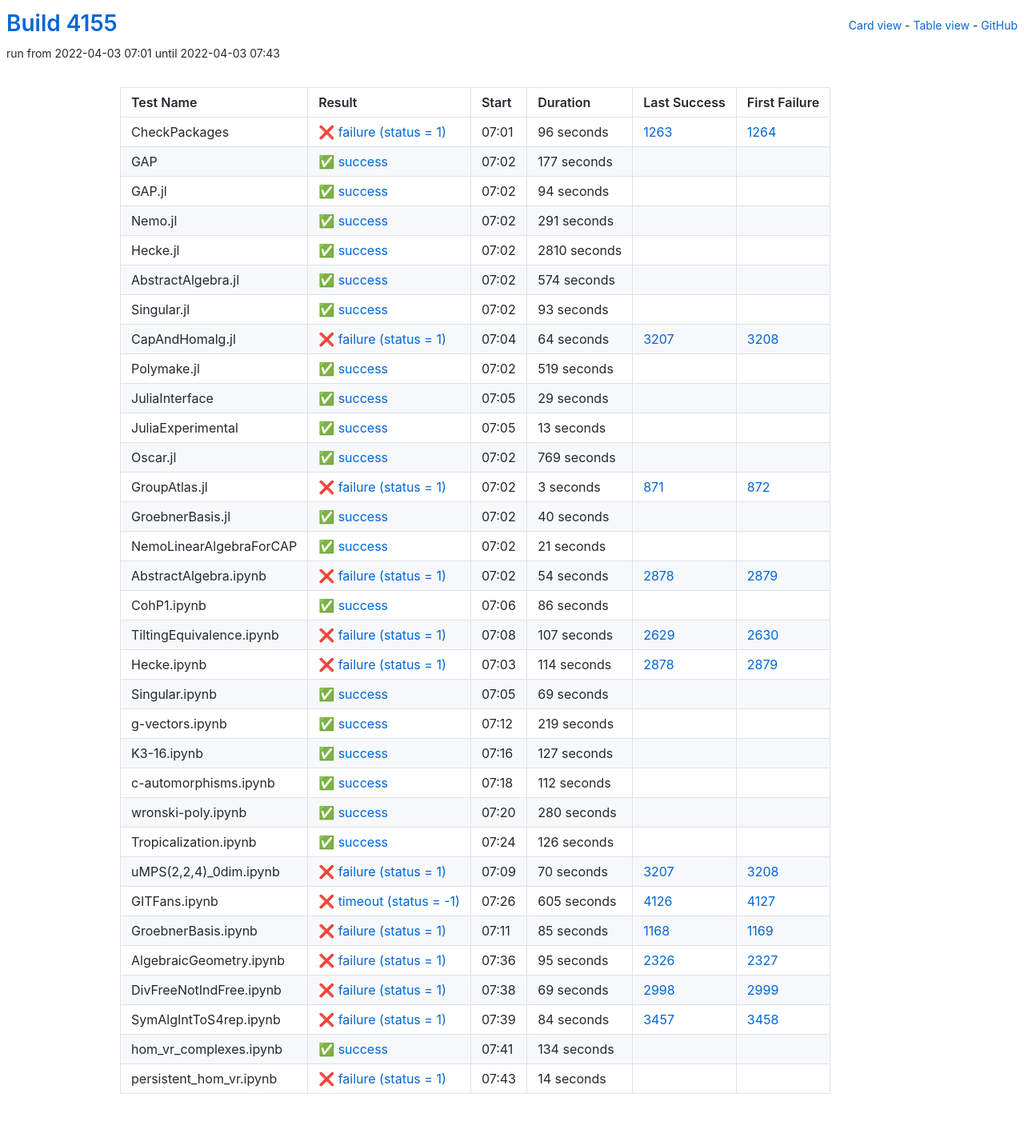
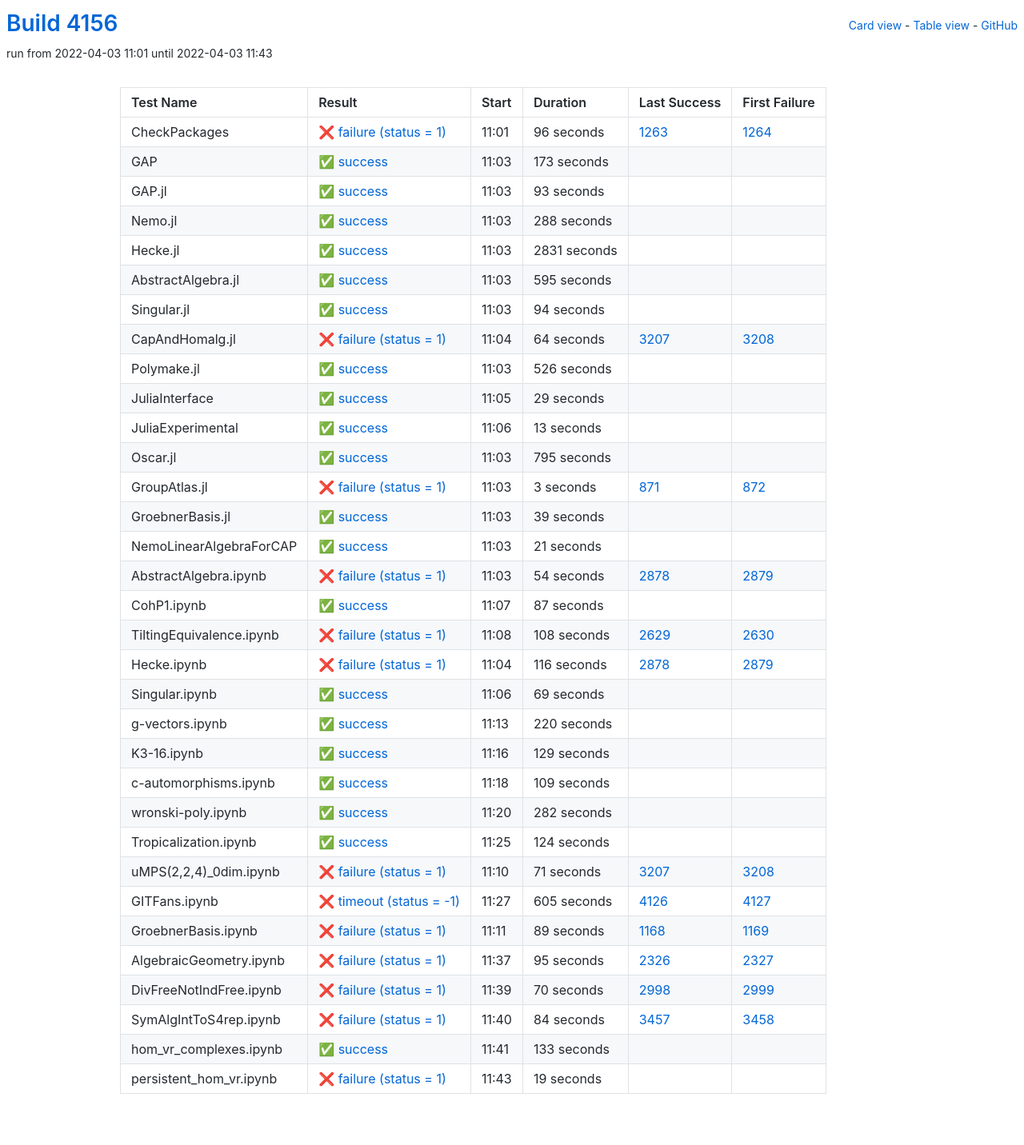
Before and after one commit to oscar-system/oscar-ci-status-stable, a Jekyll site: the page built from table.html, in a window 1280 px wide. Shown: the whole page at 80% size. Built offline with Jekyll 4.4.1, drawn with Linux system fonts in a browser that asks for light colours.

Commit message:
Build #4156

```diff
--- a/_data/ci.yml
+++ b/_data/ci.yml
@@ -1,6 +1,6 @@
 ---
-build: 4155
-build_url: https://oscarci.mathematik.uni-kl.de/job/oscar-stable/4155/
+build: 4156
+build_url: https://oscarci.mathematik.uni-kl.de/job/oscar-stable/4156/
 job: oscar-stable
 organization: oscar-system
 repo: oscar-ci-status-stable
@@ -8,8 +8,8 @@ repourl: https://github.com/oscar-system/oscar-ci-status-stable
 tests:
 - name: CheckPackages
   id: checkpackages
-  log: https://oscarci.mathematik.uni-kl.de/job/oscar-stable/4155/artifact/logs/build-4155/CheckPackages.log
-  start: 2022-04-03 07:01
+  log: https://oscarci.mathematik.uni-kl.de/job/oscar-stable/4156/artifact/logs/build-4156/CheckPackages.log
+  start: 2022-04-03 11:01
   success: false
   exitcode: 1
   status: failure
@@ -20,20 +20,68 @@ tests:
   first_failure_url: https://oscarci.mathematik.uni-kl.de/job/oscar-stable/1264/
 - name: GAP
   id: gap
-  log: https://oscarci.mathematik.uni-kl.de/job/oscar-stable/4155/artifact/logs/build-4155/GAP.log
-  start: 2022-04-03 07:02
+  log: https://oscarci.mathematik.uni-kl.de/job/oscar-stable/4156/artifact/logs/build-4156/GAP.log
+  start: 2022-04-03 11:03
   success: true
   exitcode: 0
   status: success
-  duration: 177
+  duration: 173
   last_success: false
   last_success_url:
   first_failure: false
   first_failure_url:
 - name: GAP.jl
   id: gap-jl
-  log: https://oscarci.mathematik.uni-kl.de/job/oscar-stable/4155/artifact/logs/build-4155/GAP.jl.log
-  start: 2022-04-03 07:02
+  log: https://oscarci.mathematik.uni-kl.de/job/oscar-stable/4156/artifact/logs/build-4156/GAP.jl.log
+  start: 2022-04-03 11:03
+  success: true
+  exitcode: 0
+  status: success
+  duration: 93
+  last_success: false
+  last_success_url:
+  first_failure: false
+  first_failure_url:
+- name: Nemo.jl
+  id: nemo-jl
+  log: https://oscarci.mathematik.uni-kl.de/job/oscar-stable/4156/artifact/logs/build-4156/Nemo.jl.log
+  start: 2022-04-03 11:03
+  success: true
+  exitcode: 0
+  status: success
+  duration: 288
+  last_success: false
+  last_success_url:
+  first_failure: false
+  first_failure_url:
+- name: Hecke.jl
+  id: hecke-jl
+  log: https://oscarci.mathematik.uni-kl.de/job/oscar-stable/4156/artifact/logs/build-4156/Hecke.jl.log
+  start: 2022-04-03 11:03
+  success: true
+  exitcode: 0
+  status: success
+  duration: 2831
+  last_success: false
+  last_success_url:
+  first_failure: false
+  first_failure_url:
+- name: AbstractAlgebra.jl
+  id: abstractalgebra-jl
+  log: https://oscarci.mathematik.uni-kl.de/job/oscar-stable/4156/artifact/logs/build-4156/AbstractAlgebra.jl.log
+  start: 2022-04-03 11:03
+  success: true
+  exitcode: 0
+  status: success
+  duration: 595
+  last_success: false
+  last_success_url:
+  first_failure: false
+  first_failure_url:
+- name: Singular.jl
+  id: singular-jl
+  log: https://oscarci.mathematik.uni-kl.de/job/oscar-stable/4156/artifact/logs/build-4156/Singular.jl.log
+  start: 2022-04-03 11:03
   success: true
   exitcode: 0
   status: success
@@ -42,58 +90,10 @@ tests:
   last_success_url:
   first_failure: false
   first_failure_url:
-- name: Nemo.jl
-  id: nemo-jl
-  log: https://oscarci.mathematik.uni-kl.de/job/oscar-stable/4155/artifact/logs/build-4155/Nemo.jl.log
-  start: 2022-04-03 07:02
-  success: true
-  exitcode: 0
-  status: success
-  duration: 291
-  last_success: false
-  last_success_url:
-  first_failure: false
-  first_failure_url:
-- name: Hecke.jl
-  id: hecke-jl
-  log: https://oscarci.mathematik.uni-kl.de/job/oscar-stable/4155/artifact/logs/build-4155/Hecke.jl.log
-  start: 2022-04-03 07:02
-  success: true
-  exitcode: 0
-  status: success
-  duration: 2810
-  last_success: false
-  last_success_url:
-  first_failure: false
-  first_failure_url:
-- name: AbstractAlgebra.jl
-  id: abstractalgebra-jl
-  log: https://oscarci.mathematik.uni-kl.de/job/oscar-stable/4155/artifact/logs/build-4155/AbstractAlgebra.jl.log
-  start: 2022-04-03 07:02
-  success: true
-  exitcode: 0
-  status: success
-  duration: 574
-  last_success: false
-  last_success_url:
-  first_failure: false
-  first_failure_url:
-- name: Singular.jl
-  id: singular-jl
-  log: https://oscarci.mathematik.uni-kl.de/job/oscar-stable/4155/artifact/logs/build-4155/Singular.jl.log
-  start: 2022-04-03 07:02
-  success: true
-  exitcode: 0
-  status: success
-  duration: 93
-  last_success: false
-  last_success_url:
-  first_failure: false
-  first_failure_url:
 - name: CapAndHomalg.jl
   id: capandhomalg-jl
-  log: https://oscarci.mathematik.uni-kl.de/job/oscar-stable/4155/artifact/logs/build-4155/CapAndHomalg.jl.log
-  start: 2022-04-03 07:04
+  log: https://oscarci.mathematik.uni-kl.de/job/oscar-stable/4156/artifact/logs/build-4156/CapAndHomalg.jl.log
+  start: 2022-04-03 11:04
   success: false
   exitcode: 1
   status: failure
@@ -104,20 +104,20 @@ tests:
   first_failure_url: https://oscarci.mathematik.uni-kl.de/job/oscar-stable/3208/
 - name: Polymake.jl
   id: polymake-jl
-  log: https://oscarci.mathematik.uni-kl.de/job/oscar-stable/4155/artifact/logs/build-4155/Polymake.jl.log
-  start: 2022-04-03 07:02
+  log: https://oscarci.mathematik.uni-kl.de/job/oscar-stable/4156/artifact/logs/build-4156/Polymake.jl.log
+  start: 2022-04-03 11:03
   success: true
   exitcode: 0
   status: success
-  duration: 519
+  duration: 526
   last_success: false
   last_success_url:
   first_failure: false
   first_failure_url:
 - name: JuliaInterface
   id: juliainterface
-  log: https://oscarci.mathematik.uni-kl.de/job/oscar-stable/4155/artifact/logs/build-4155/JuliaInterface.log
-  start: 2022-04-03 07:05
+  log: https://oscarci.mathematik.uni-kl.de/job/oscar-stable/4156/artifact/logs/build-4156/JuliaInterface.log
+  start: 2022-04-03 11:05
   success: true
   exitcode: 0
   status: success
@@ -128,8 +128,8 @@ tests:
   first_failure_url:
 - name: JuliaExperimental
   id: juliaexperimental
-  log: https://oscarci.mathematik.uni-kl.de/job/oscar-stable/4155/artifact/logs/build-4155/JuliaExperimental.log
-  start: 2022-04-03 07:05
+  log: https://oscarci.mathematik.uni-kl.de/job/oscar-stable/4156/artifact/logs/build-4156/JuliaExperimental.log
+  start: 2022-04-03 11:06
   success: true
   exitcode: 0
   status: success
@@ -140,20 +140,20 @@ tests:
   first_failure_url:
 - name: Oscar.jl
   id: oscar-jl
-  log: https://oscarci.mathematik.uni-kl.de/job/oscar-stable/4155/artifact/logs/build-4155/Oscar.jl.log
-  start: 2022-04-03 07:02
+  log: https://oscarci.mathematik.uni-kl.de/job/oscar-stable/4156/artifact/logs/build-4156/Oscar.jl.log
+  start: 2022-04-03 11:03
   success: true
   exitcode: 0
   status: success
-  duration: 769
+  duration: 795
   last_success: false
   last_success_url:
   first_failure: false
   first_failure_url:
 - name: GroupAtlas.jl
   id: groupatlas-jl
-  log: https://oscarci.mathematik.uni-kl.de/job/oscar-stable/4155/artifact/logs/build-4155/GroupAtlas.jl.log
-  start: 2022-04-03 07:02
+  log: https://oscarci.mathematik.uni-kl.de/job/oscar-stable/4156/artifact/logs/build-4156/GroupAtlas.jl.log
+  start: 2022-04-03 11:03
   success: false
   exitcode: 1
   status: failure
@@ -164,20 +164,20 @@ tests:
   first_failure_url: https://oscarci.mathematik.uni-kl.de/job/oscar-stable/872/
 - name: GroebnerBasis.jl
   id: groebnerbasis-jl
-  log: https://oscarci.mathematik.uni-kl.de/job/oscar-stable/4155/artifact/logs/build-4155/GroebnerBasis.jl.log
-  start: 2022-04-03 07:02
+  log: https://oscarci.mathematik.uni-kl.de/job/oscar-stable/4156/artifact/logs/build-4156/GroebnerBasis.jl.log
+  start: 2022-04-03 11:03
   success: true
   exitcode: 0
   status: success
-  duration: 40
+  duration: 39
   last_success: false
   last_success_url:
   first_failure: false
   first_failure_url:
 - name: NemoLinearAlgebraForCAP
   id: nemolinearalgebraforcap
-  log: https://oscarci.mathematik.uni-kl.de/job/oscar-stable/4155/artifact/logs/build-4155/NemoLinearAlgebraForCAP.log
-  start: 2022-04-03 07:02
+  log: https://oscarci.mathematik.uni-kl.de/job/oscar-stable/4156/artifact/logs/build-4156/NemoLinearAlgebraForCAP.log
+  start: 2022-04-03 11:03
   success: true
   exitcode: 0
   status: success
@@ -188,8 +188,8 @@ tests:
   first_failure_url:
 - name: AbstractAlgebra.ipynb
   id: abstractalgebra-ipynb
-  log: https://oscarci.mathematik.uni-kl.de/job/oscar-stable/4155/artifact/logs/build-4155/AbstractAlgebra.ipynb.log
-  start: 2022-04-03 07:02
+  log: https://oscarci.mathematik.uni-kl.de/job/oscar-stable/4156/artifact/logs/build-4156/AbstractAlgebra.ipynb.log
+  start: 2022-04-03 11:03
   success: false
   exitcode: 1
   status: failure
@@ -200,44 +200,44 @@ tests:
   first_failure_url: https://oscarci.mathematik.uni-kl.de/job/oscar-stable/2879/
 - name: CohP1.ipynb
   id: cohp1-ipynb
-  log: https://oscarci.mathematik.uni-kl.de/job/oscar-stable/4155/artifact/logs/build-4155/CohP1.ipynb.log
-  start: 2022-04-03 07:06
+  log: https://oscarci.mathematik.uni-kl.de/job/oscar-stable/4156/artifact/logs/build-4156/CohP1.ipynb.log
+  start: 2022-04-03 11:07
   success: true
   exitcode: 0
   status: success
-  duration: 86
+  duration: 87
   last_success: false
   last_success_url:
   first_failure: false
   first_failure_url:
 - name: TiltingEquivalence.ipynb
   id: tiltingequivalence-ipynb
-  log: https://oscarci.mathematik.uni-kl.de/job/oscar-stable/4155/artifact/logs/build-4155/TiltingEquivalence.ipynb.log
-  start: 2022-04-03 07:08
+  log: https://oscarci.mathematik.uni-kl.de/job/oscar-stable/4156/artifact/logs/build-4156/TiltingEquivalence.ipynb.log
+  start: 2022-04-03 11:08
   success: false
   exitcode: 1
   status: failure
-  duration: 107
+  duration: 108
   last_success: 2629
   last_success_url: https://oscarci.mathematik.uni-kl.de/job/oscar-stable/2629/
   first_failure: 2630
   first_failure_url: https://oscarci.mathematik.uni-kl.de/job/oscar-stable/2630/
 - name: Hecke.ipynb
   id: hecke-ipynb
-  log: https://oscarci.mathematik.uni-kl.de/job/oscar-stable/4155/artifact/logs/build-4155/Hecke.ipynb.log
-  start: 2022-04-03 07:03
+  log: https://oscarci.mathematik.uni-kl.de/job/oscar-stable/4156/artifact/logs/build-4156/Hecke.ipynb.log
+  start: 2022-04-03 11:04
   success: false
   exitcode: 1
   status: failure
-  duration: 114
+  duration: 116
   last_success: 2878
   last_success_url: https://oscarci.mathematik.uni-kl.de/job/oscar-stable/2878/
   first_failure: 2879
   first_failure_url: https://oscarci.mathematik.uni-kl.de/job/oscar-stable/2879/
 - name: Singular.ipynb
   id: singular-ipynb
-  log: https://oscarci.mathematik.uni-kl.de/job/oscar-stable/4155/artifact/logs/build-4155/Singular.ipynb.log
-  start: 2022-04-03 07:05
+  log: https://oscarci.mathematik.uni-kl.de/job/oscar-stable/4156/artifact/logs/build-4156/Singular.ipynb.log
+  start: 2022-04-03 11:06
   success: true
   exitcode: 0
   status: success
@@ -248,80 +248,80 @@ tests:
   first_failure_url:
 - name: g-vectors.ipynb
   id: g-vectors-ipynb
-  log: https://oscarci.mathematik.uni-kl.de/job/oscar-stable/4155/artifact/logs/build-4155/g-vectors.ipynb.log
-  start: 2022-04-03 07:12
+  log: https://oscarci.mathematik.uni-kl.de/job/oscar-stable/4156/artifact/logs/build-4156/g-vectors.ipynb.log
+  start: 2022-04-03 11:13
   success: true
   exitcode: 0
   status: success
-  duration: 219
+  duration: 220
   last_success: false
   last_success_url:
   first_failure: false
   first_failure_url:
 - name: K3-16.ipynb
   id: k3-16-ipynb
-  log: https://oscarci.mathematik.uni-kl.de/job/oscar-stable/4155/artifact/logs/build-4155/K3-16.ipynb.log
-  start: 2022-04-03 07:16
+  log: https://oscarci.mathematik.uni-kl.de/job/oscar-stable/4156/artifact/logs/build-4156/K3-16.ipynb.log
+  start: 2022-04-03 11:16
   success: true
   exitcode: 0
   status: success
-  duration: 127
+  duration: 129
   last_success: false
   last_success_url:
   first_failure: false
   first_failure_url:
 - name: c-automorphisms.ipynb
   id: c-automorphisms-ipynb
-  log: https://oscarci.mathematik.uni-kl.de/job/oscar-stable/4155/artifact/logs/build-4155/c-automorphisms.ipynb.log
-  start: 2022-04-03 07:18
+  log: https://oscarci.mathematik.uni-kl.de/job/oscar-stable/4156/artifact/logs/build-4156/c-automorphisms.ipynb.log
+  start: 2022-04-03 11:18
   success: true
   exitcode: 0
   status: success
-  duration: 112
+  duration: 109
   last_success: false
   last_success_url:
   first_failure: false
   first_failure_url:
 - name: wronski-poly.ipynb
   id: wronski-poly-ipynb
-  log: https://oscarci.mathematik.uni-kl.de/job/oscar-stable/4155/artifact/logs/build-4155/wronski-poly.ipynb.log
-  start: 2022-04-03 07:20
+  log: https://oscarci.mathematik.uni-kl.de/job/oscar-stable/4156/artifact/logs/build-4156/wronski-poly.ipynb.log
+  start: 2022-04-03 11:20
   success: true
   exitcode: 0
   status: success
-  duration: 280
+  duration: 282
   last_success: false
   last_success_url:
   first_failure: false
   first_failure_url:
 - name: Tropicalization.ipynb
   id: tropicalization-ipynb
-  log: https://oscarci.mathematik.uni-kl.de/job/oscar-stable/4155/artifact/logs/build-4155/Tropicalization.ipynb.log
-  start: 2022-04-03 07:24
+  log: https://oscarci.mathematik.uni-kl.de/job/oscar-stable/4156/artifact/logs/build-4156/Tropicalization.ipynb.log
+  start: 2022-04-03 11:25
   success: true
   exitcode: 0
   status: success
-  duration: 126
+  duration: 124
   last_success: false
   last_success_url:
   first_failure: false
   first_failure_url:
 - name: uMPS(2,2,4)_0dim.ipynb
   id: umps-2-2-4-0dim-ipynb
-  log: https://oscarci.mathematik.uni-kl.de/job/oscar-stable/4155/artifact/logs/build-4155/uMPS-2-2-4-_0dim.ipynb.log
-  start: 2022-04-03 07:09
+  log: https://oscarci.mathematik.uni-kl.de/job/oscar-stable/4156/artifact/logs/build-4156/uMPS-2-2-4-_0dim.ipynb.log
+  start: 2022-04-03 11:10
   success: false
   exitcode: 1
   status: failure
-  duration: 70
+  duration: 71
   last_success: 3207
   last_success_url: https://oscarci.mathematik.uni-kl.de/job/oscar-stable/3207/
   first_failure: 3208
   first_failure_url: https://oscarci.mathematik.uni-kl.de/job/oscar-stable/3208/
 - name: GITFans.ipynb
   id: gitfans-ipynb
-  log: https://oscarci.mathematik.uni-kl.de/job/oscar-stable/4155/artifact/logs/build-4155/GITFans.ipynb.log
-  start: 2022-04-03 07:26
+  log: https://oscarci.mathematik.uni-kl.de/job/oscar-stable/4156/artifact/logs/build-4156/GITFans.ipynb.log
+  start: 2022-04-03 11:27
   success: false
   exitcode: -1
   status: timeout
@@ -332,20 +332,20 @@ tests:
   first_failure_url: https://oscarci.mathematik.uni-kl.de/job/oscar-stable/4127/
 - name: GroebnerBasis.ipynb
   id: groebnerbasis-ipynb
-  log: https://oscarci.mathematik.uni-kl.de/job/oscar-stable/4155/artifact/logs/build-4155/GroebnerBasis.ipynb.log
-  start: 2022-04-03 07:11
+  log: https://oscarci.mathematik.uni-kl.de/job/oscar-stable/4156/artifact/logs/build-4156/GroebnerBasis.ipynb.log
+  start: 2022-04-03 11:11
   success: false
   exitcode: 1
   status: failure
-  duration: 85
+  duration: 89
   last_success: 1168
   last_success_url: https://oscarci.mathematik.uni-kl.de/job/oscar-stable/1168/
   first_failure: 1169
   first_failure_url: https://oscarci.mathematik.uni-kl.de/job/oscar-stable/1169/
 - name: AlgebraicGeometry.ipynb
   id: algebraicgeometry-ipynb
-  log: https://oscarci.mathematik.uni-kl.de/job/oscar-stable/4155/artifact/logs/build-4155/AlgebraicGeometry.ipynb.log
-  start: 2022-04-03 07:36
+  log: https://oscarci.mathematik.uni-kl.de/job/oscar-stable/4156/artifact/logs/build-4156/AlgebraicGeometry.ipynb.log
+  start: 2022-04-03 11:37
   success: false
   exitcode: 1
   status: failure
@@ -356,20 +356,20 @@ tests:
   first_failure_url: https://oscarci.mathematik.uni-kl.de/job/oscar-stable/2327/
 - name: DivFreeNotIndFree.ipynb
   id: divfreenotindfree-ipynb
-  log: https://oscarci.mathematik.uni-kl.de/job/oscar-stable/4155/artifact/logs/build-4155/DivFreeNotIndFree.ipynb.log
-  start: 2022-04-03 07:38
+  log: https://oscarci.mathematik.uni-kl.de/job/oscar-stable/4156/artifact/logs/build-4156/DivFreeNotIndFree.ipynb.log
+  start: 2022-04-03 11:39
   success: false
   exitcode: 1
   status: failure
-  duration: 69
+  duration: 70
   last_success: 2998
   last_success_url: https://oscarci.mathematik.uni-kl.de/job/oscar-stable/2998/
   first_failure: 2999
   first_failure_url: https://oscarci.mathematik.uni-kl.de/job/oscar-stable/2999/
 - name: SymAlgIntToS4rep.ipynb
   id: symalginttos4rep-ipynb
-  log: https://oscarci.mathematik.uni-kl.de/job/oscar-stable/4155/artifact/logs/build-4155/SymAlgIntToS4rep.ipynb.log
-  start: 2022-04-03 07:39
+  log: https://oscarci.mathematik.uni-kl.de/job/oscar-stable/4156/artifact/logs/build-4156/SymAlgIntToS4rep.ipynb.log
+  start: 2022-04-03 11:40
   success: false
   exitcode: 1
   status: failure
@@ -380,24 +380,24 @@ tests:
   first_failure_url: https://oscarci.mathematik.uni-kl.de/job/oscar-stable/3458/
 - name: hom_vr_complexes.ipynb
   id: hom-vr-complexes-ipynb
-  log: https://oscarci.mathematik.uni-kl.de/job/oscar-stable/4155/artifact/logs/build-4155/hom_vr_complexes.ipynb.log
-  start: 2022-04-03 07:41
+  log: https://oscarci.mathematik.uni-kl.de/job/oscar-stable/4156/artifact/logs/build-4156/hom_vr_complexes.ipynb.log
+  start: 2022-04-03 11:41
   success: true
   exitcode: 0
   status: success
-  duration: 134
+  duration: 133
   last_success: false
   last_success_url:
   first_failure: false
   first_failure_url:
 - name: persistent_hom_vr.ipynb
   id: persistent-hom-vr-ipynb
-  log: https://oscarci.mathematik.uni-kl.de/job/oscar-stable/4155/artifact/logs/build-4155/persistent_hom_vr.ipynb.log
-  start: 2022-04-03 07:43
+  log: https://oscarci.mathematik.uni-kl.de/job/oscar-stable/4156/artifact/logs/build-4156/persistent_hom_vr.ipynb.log
+  start: 2022-04-03 11:43
   success: false
   exitcode: 1
   status: failure
-  duration: 14
+  duration: 19
   last_success: false
   last_success_url:
   first_failure: false
```
Also changed, not shown: README.md.
